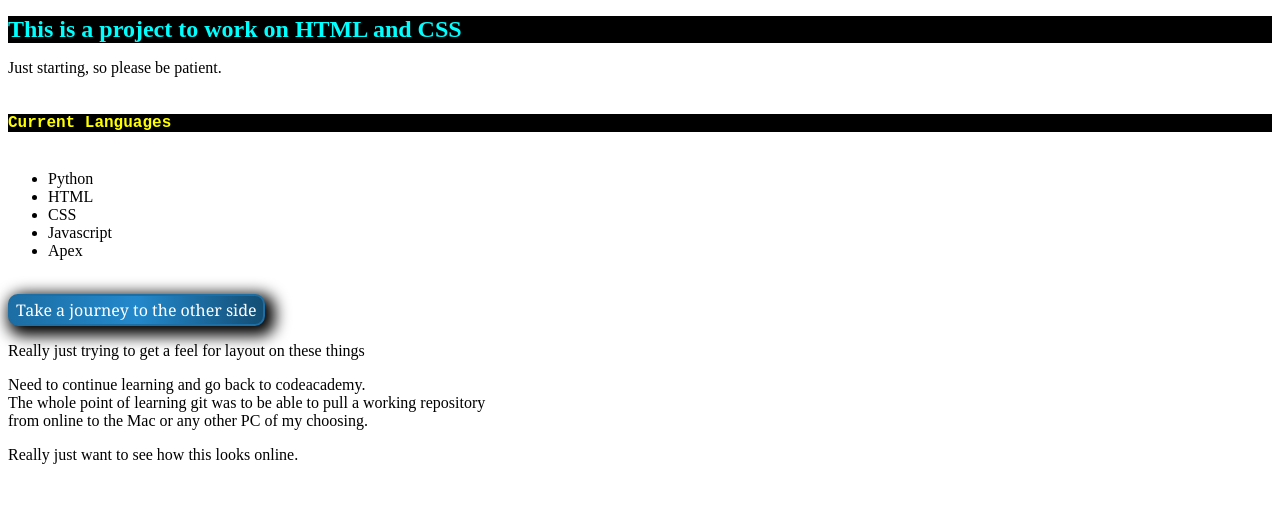
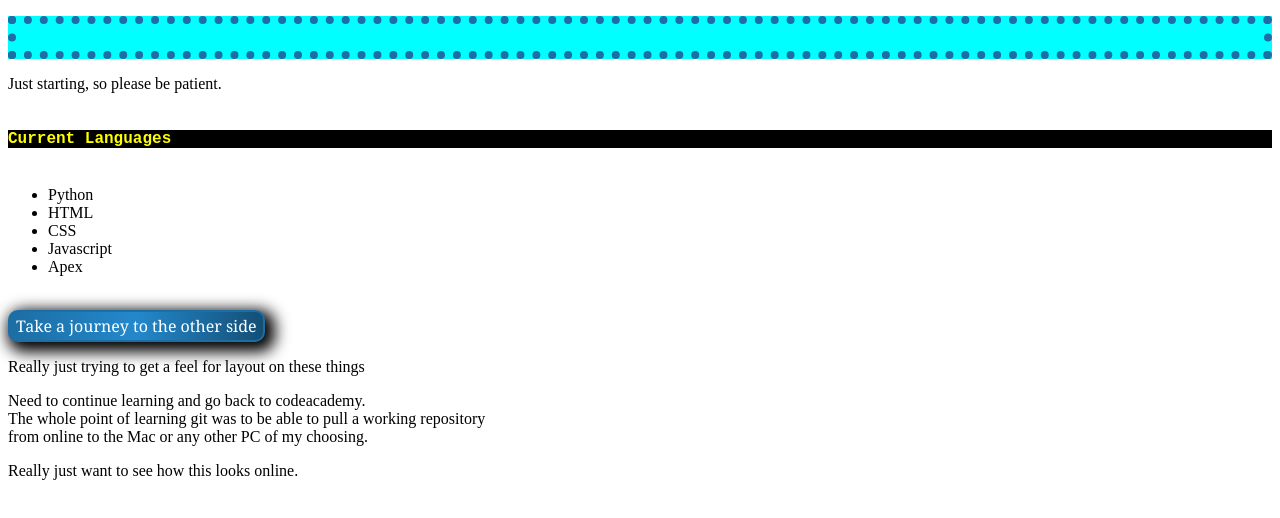
Before and after one commit to awesome-bill/git_practice, a plain HTML site: page index.html in a window 1280 px wide. Drawn offline with Linux system fonts and the light colour scheme.

Commit message:
CSS Style Change

```diff
--- a/style.css
+++ b/style.css
@@ -2,7 +2,8 @@ h1 {
     font-family:'Times New Roman', Times, serif;
     font-size:x-large;
     color:aqua;
-    background-color: black;
+    background-color: cyan;
+    border: 8px dotted #1C6EA4;
 }
 
 h6 {
```
